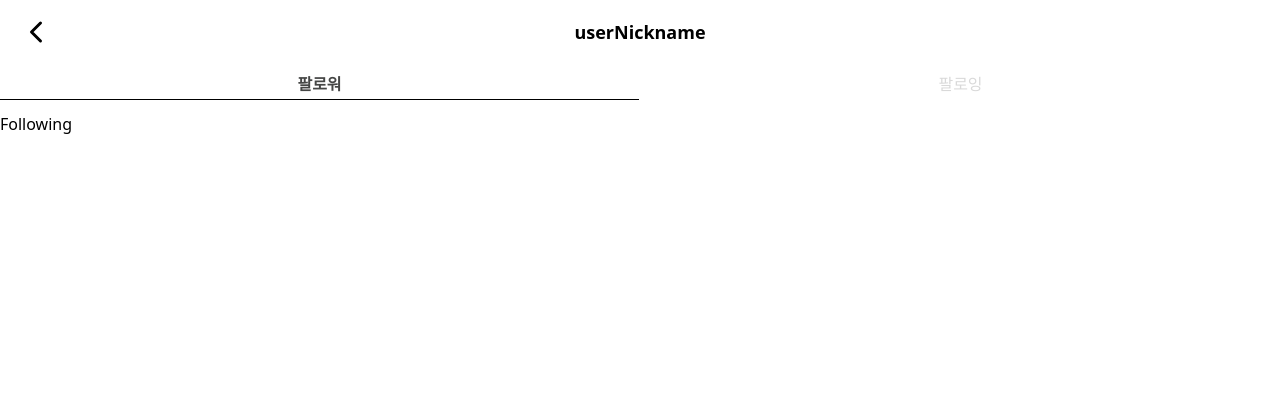
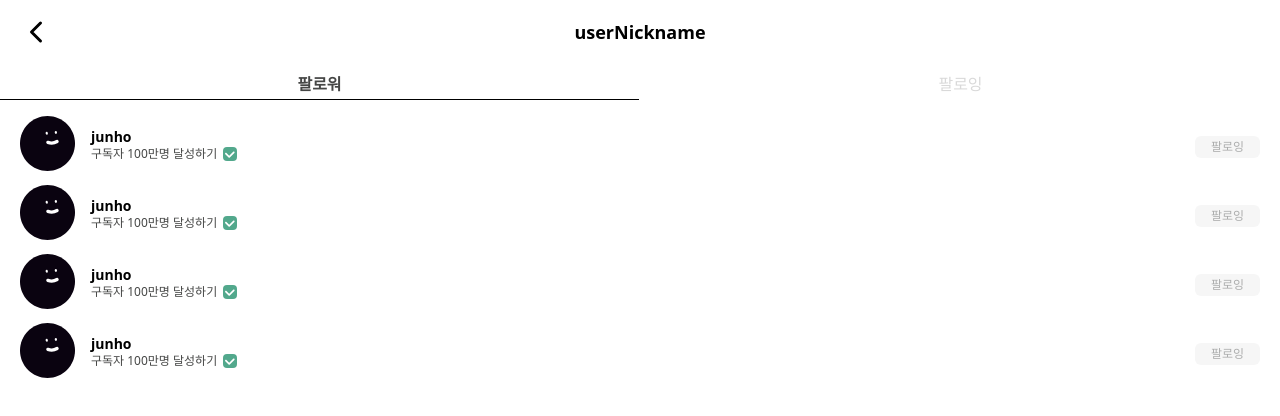
Before and after one commit to ggumms/ggumtle, a React (Vite) app in the folder frontend/: page /follow/1/following in a window 1280 px wide. Shown: the top 416 px of the page. Built offline with nearby package versions, Linux system fonts and the light colour scheme; no server answers.

Commit message:
[FE] Feat #131: 팔로잉 상세 페이지 UI
Change-Id: Ife0bd608e9a1bd7ce6aa2e34d7cfc13c7cc328c2

```diff
--- a/frontend/src/pages/follow/FollowingDetail.tsx
+++ b/frontend/src/pages/follow/FollowingDetail.tsx
@@ -1,5 +1,26 @@
+import SearchUserItem from "../Search/components/SearchUserItem";
+
 const FollowingDetail = () => {
-	return <div>Following</div>
-}
-
+	const userInfo: UserInfoType = {
+		userId: 1,
+		userProfileImage: 'url',
+		userNickname: 'junho',
+		category: ['인간관계', '여행', '직장'],
+		bucketId: 2,
+		bucketTitle: '구독자 100만명 달성하기',
+		dayCount: 14,
+		color: 'mint',
+		isAchieved: true,
+		owner: true,
+		isFollowing: true,
+	}
+	  return (
+		<div className="px-4">
+		  <SearchUserItem user={userInfo} />
+		  <SearchUserItem user={userInfo} />
+		  <SearchUserItem user={userInfo} />
+		  <SearchUserItem user={userInfo} />
+		</div>
+	  );
+	};
 export default FollowingDetail
```
